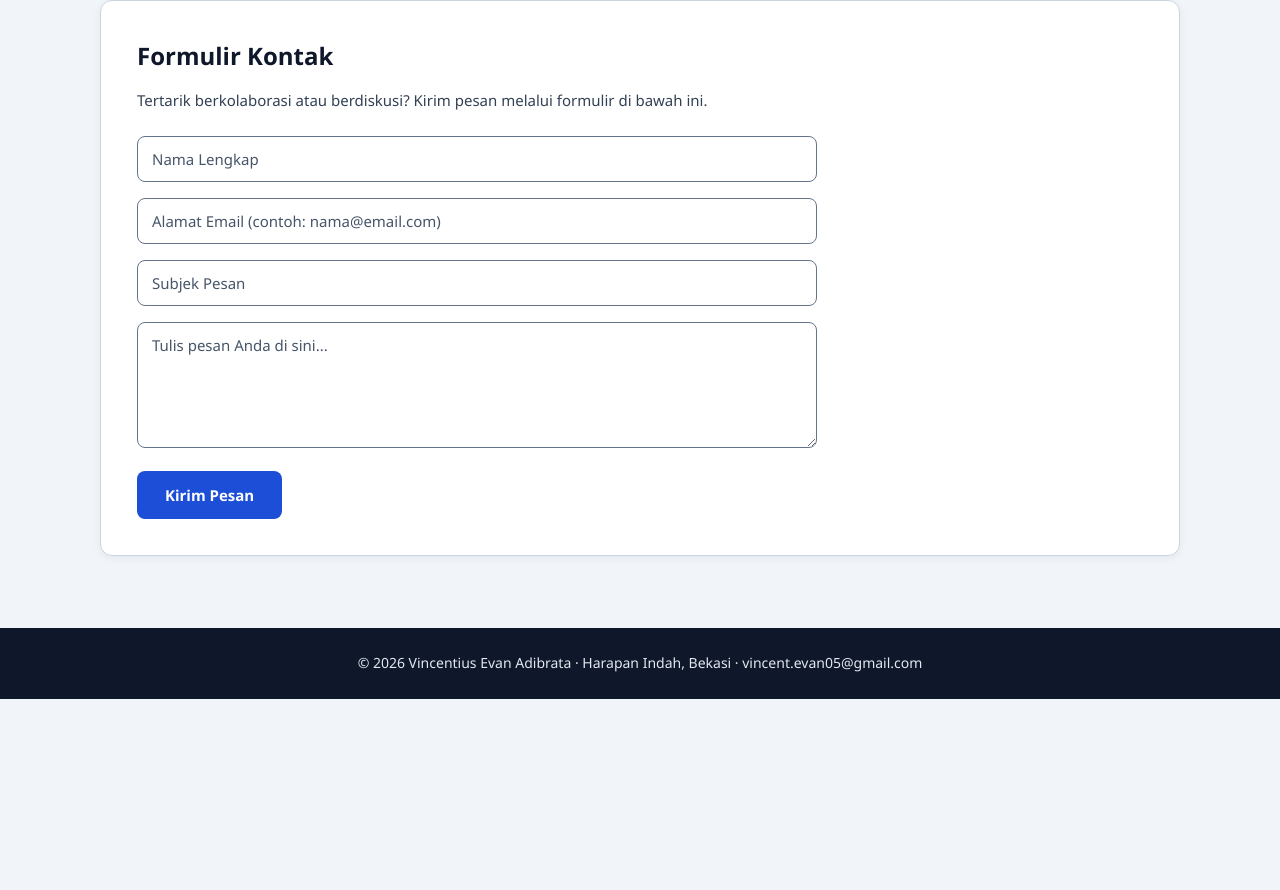
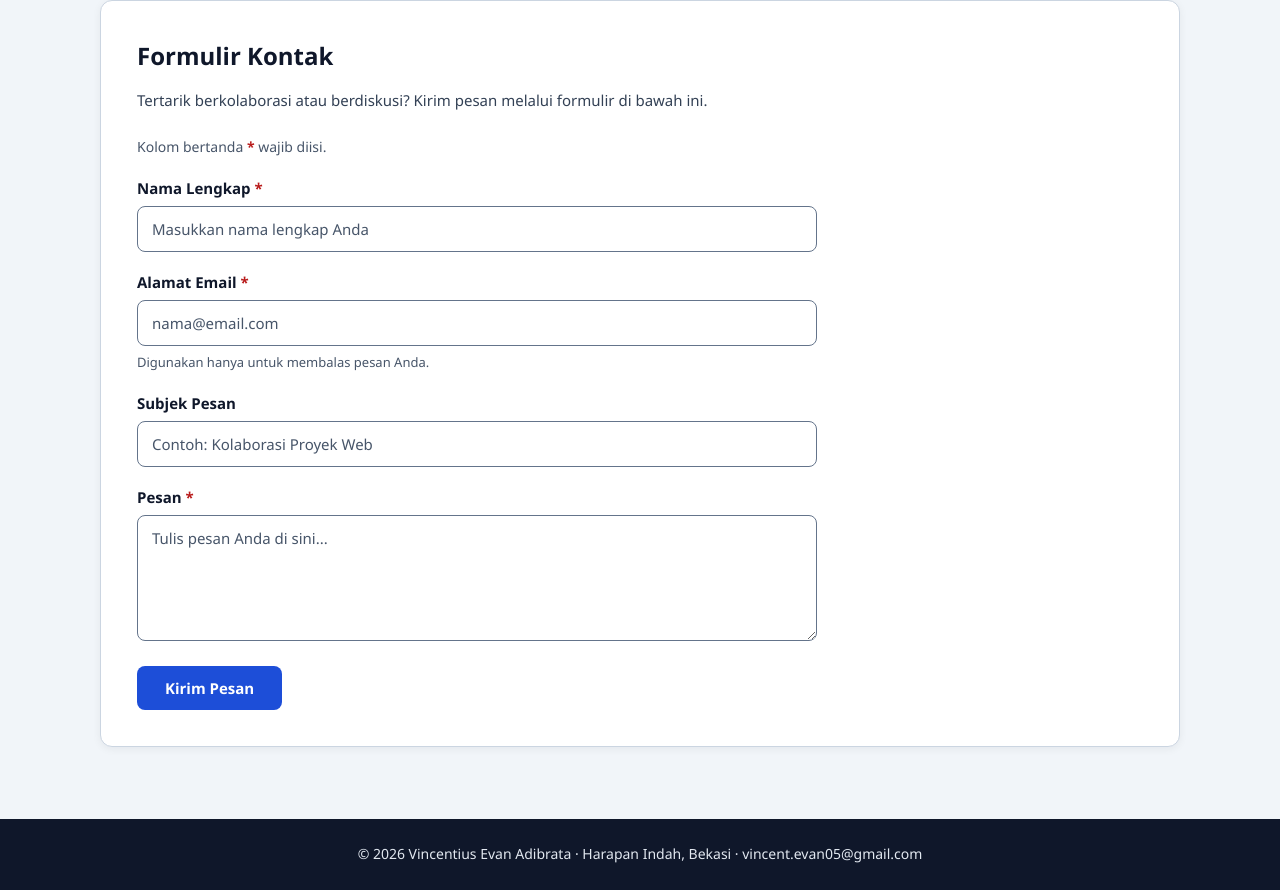
Before and after one commit to vincentiusevan/wad03-tugas2-26120300007, a plain HTML site: page index.html in a window 1280 px wide. Shown: the part 918-1808 px from the top of the page. Before the commit the page ends 1617 px from the top, so only its background shows below. Drawn offline with Linux system fonts and the light colour scheme.

Commit message:
fix(form): tambahkan elemen label terhubung, atribut validasi, dan tombol submit semantik

```diff
--- a/index.html
+++ b/index.html
@@ -108,20 +108,26 @@
       <section id="kontak" class="section contact-section" aria-labelledby="judul-kontak">
         <h2 id="judul-kontak" class="section-title">Formulir Kontak</h2>
         <p class="section-desc">Tertarik berkolaborasi atau berdiskusi? Kirim pesan melalui formulir di bawah ini.</p>
-        <form class="contact-form">
+        <p class="form-note">Kolom bertanda <span class="required-mark" aria-hidden="true">*</span> wajib diisi.</p>
+        <form class="contact-form" action="#kontak" method="post">
           <div class="form-group">
-            <input type="text" placeholder="Nama Lengkap">
+            <label for="nama">Nama Lengkap <span class="required-mark" aria-hidden="true">*</span></label>
+            <input id="nama" name="nama" type="text" autocomplete="name" required placeholder="Masukkan nama lengkap Anda">
           </div>
           <div class="form-group">
-            <input type="email" placeholder="Alamat Email (contoh: nama@email.com)">
+            <label for="email">Alamat Email <span class="required-mark" aria-hidden="true">*</span></label>
+            <input id="email" name="email" type="email" autocomplete="email" required aria-describedby="email-hint" placeholder="nama@email.com">
+            <small id="email-hint" class="form-hint">Digunakan hanya untuk membalas pesan Anda.</small>
           </div>
           <div class="form-group">
-            <input type="text" placeholder="Subjek Pesan">
+            <label for="subjek">Subjek Pesan</label>
+            <input id="subjek" name="subjek" type="text" placeholder="Contoh: Kolaborasi Proyek Web">
           </div>
           <div class="form-group">
-            <textarea rows="5" placeholder="Tulis pesan Anda di sini..."></textarea>
+            <label for="pesan">Pesan <span class="required-mark" aria-hidden="true">*</span></label>
+            <textarea id="pesan" name="pesan" rows="5" required placeholder="Tulis pesan Anda di sini..."></textarea>
           </div>
-          <div class="btn-submit" onclick="alert('Terima kasih! Pesan Anda telah dicatat.')">Kirim Pesan</div>
+          <button type="submit" class="btn-submit">Kirim Pesan</button>
         </form>
       </section>
     </div>
--- a/styles.css
+++ b/styles.css
@@ -224,8 +224,34 @@ body {
   width: 680px;
 }
 
+.form-note {
+  font-size: 14px;
+  color: var(--color-text-muted);
+  margin-bottom: 18px;
+}
+
+.required-mark {
+  color: #b91c1c;
+  font-weight: 700;
+}
+
 .form-group {
-  margin-bottom: 16px;
+  margin-bottom: 18px;
+}
+
+.form-group label {
+  display: block;
+  font-size: 15px;
+  font-weight: 600;
+  color: var(--color-text-primary);
+  margin-bottom: 6px;
+}
+
+.form-hint {
+  display: block;
+  margin-top: 6px;
+  font-size: 13px;
+  color: var(--color-text-muted);
 }
 
 .form-group input,
@@ -247,10 +273,12 @@ body {
 
 .btn-submit {
   display: inline-block;
+  border: none;
   background-color: var(--color-primary);
   color: #ffffff;
   padding: 12px 28px;
   border-radius: 8px;
+  font-family: inherit;
   font-weight: 600;
   font-size: 15px;
   cursor: pointer;
```
